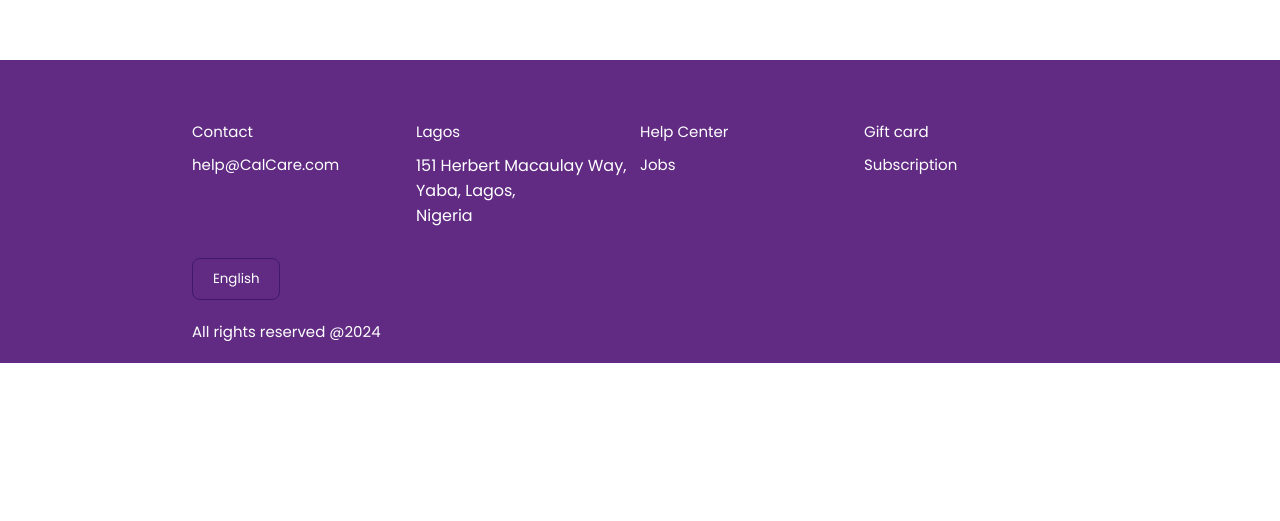
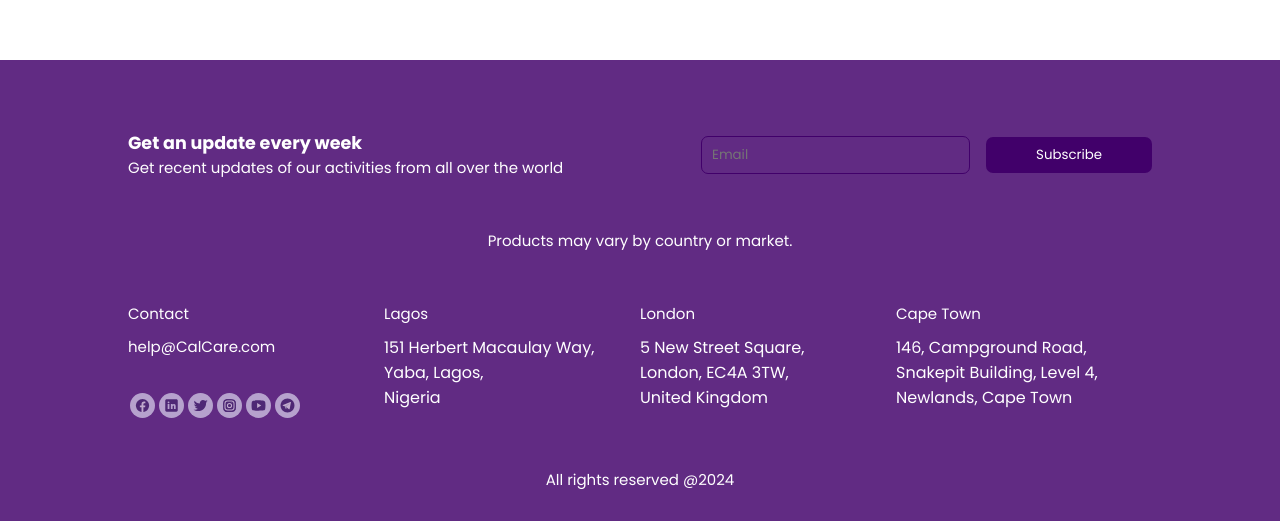
Before and after one commit to Niz46/blockChainHostipal, a plain HTML site: page index.html in a window 1280 px wide. Shown: the part 3300-3821 px from the top of the page. Before the commit the page ends 3663 px from the top, so only its background shows below. Drawn offline with Linux system fonts and the light colour scheme.

Commit message:
favour's-second-commit

```diff
--- a/index.html
+++ b/index.html
@@ -185,43 +185,55 @@
 
       <!-- Footer -->
       <footer class="footer">
+        <div class="form">
+          <div class="form-txt">
+            <h3>Get an update every week</h3>
+            <p>Get recent updates of our activities from all over the world</p>
+          </div>
+          <form class="email-signup">
+            <input type="email" placeholder="Email" id="email" required />
+            <button type="submit">Subscribe</button>
+          </form>
+        </div>
+        <div class="copyright-text">
+          Products may vary by country or market.
+        </div>
         <div class="row">
           <div class="col">
             <a href="#">Contact</a>
             <a href="#">help@CalCare.com</a>
             <div class="icons">
-              <img src="" alt="" />
-              <img src="" alt="" />
-              <img src="" alt="" />
-              <img src="" alt="" />
+              <img src="./Image/Group 12924.svg" alt="" />
+              <img src="./Image/Group 12926.svg" alt="" />
+              <img src="Image/Group 12927.svg" alt="" />
+              <img src="./Image/Group 12922.svg" alt="" />
+              <img src="./Image/Group 12925.svg" alt="" />
+              <img src="./Image/Group 12923.svg" alt="" />
             </div>
           </div>
 
           <div class="col">
             <a href="#">Lagos</a>
-            <p>
-              151 Herbert Macaulay Way,
-            </p>
+            <p>151 Herbert Macaulay Way,</p>
             <p>Yaba, Lagos,</p>
             <p>Nigeria</p>
           </div>
 
           <div class="col">
-            <a href="#">Help Center</a>
-            <a href="#">Jobs</a>
+            <a href="#">London</a>
+            <p>5 New Street Square,</p>
+            <p>London, EC4A 3TW,</p>
+            <p>United Kingdom</p>
           </div>
 
           <div class="col">
-            <a href="#">Gift card</a>
-            <a href="#">Subscription</a>
+            <a href="#">Cape Town</a>
+            <p>146, Campground Road,</p>
+            <p>Snakepit Building, Level 4,</p>
+            <p>Newlands, Cape Town</p>
           </div>
         </div>
-
-        <button class="language-btn">English</button>
-
-        <p class="copyright-text">
-          All rights reserved @2024
-        </p>
+        <p class="copyright-text">All rights reserved @2024</p>
       </footer>
     </div>
   </body>
--- a/style.css
+++ b/style.css
@@ -324,31 +324,58 @@ main .patient-record{
 }
 
 .footer {
-  padding: 50px 15% 10px;
+  padding: 50px 10% 10px;
   background: var(--text-color);
   width: 100%;
   color: var(--white-color);
   margin-bottom: 0;
 }
 
+footer .form{
+  display: flex;
+  flex-wrap: nowrap;
+  align-items: center;
+  font-size: 15px;
+  justify-content: space-between;
+  margin-top: 20px;
+  margin-bottom: 50px;
+}
+
+.email-signup input{
+  width: 269px;
+  border: 1px solid var(--depart-color);
+  border-radius: 7px;
+  padding: 8px 10px;
+  background: transparent;
+}
+
+.email-signup button{
+  padding: 8px 50px;
+  background: var(--depart-color);
+  color: var(--white-color);
+  border: none;
+  border-radius: 7px;
+  margin-left: 12px;
+}
+
 .footer .icons {
   font-size: 19px;
   font-weight: 400;
   display: flex;
-  margin-bottom: 30px;
+  margin-top: 35px;
   align-items: center;
 }
 
 .footer .icons img {
-  width: 30px;
-  margin: 0 10px;
+  width: 25px;
+  margin: 0 2px;
   opacity: 0.6;
 }
 
 .footer .col {
   flex-basis: 25%;
   flex-grow: 1;
-  margin-bottom: 20px;
+  margin: 20px 0;
 }
 
 .footer .col a {
@@ -375,6 +402,6 @@ main .patient-record{
 
 .copyright-text {
   font-size: 15px;
-  margin-top: 20px;
-  margin-bottom: 10px;
+  margin: 20px 0;
+  text-align: center;
 }
```
Also changed, not shown: Image/Group 12922.svg (added), Image/Group 12923.svg (added), Image/Group 12924.svg (added), Image/Group 12925.svg (added), Image/Group 12926.svg (added), Image/Group 12927.svg (added), 1 other file.
